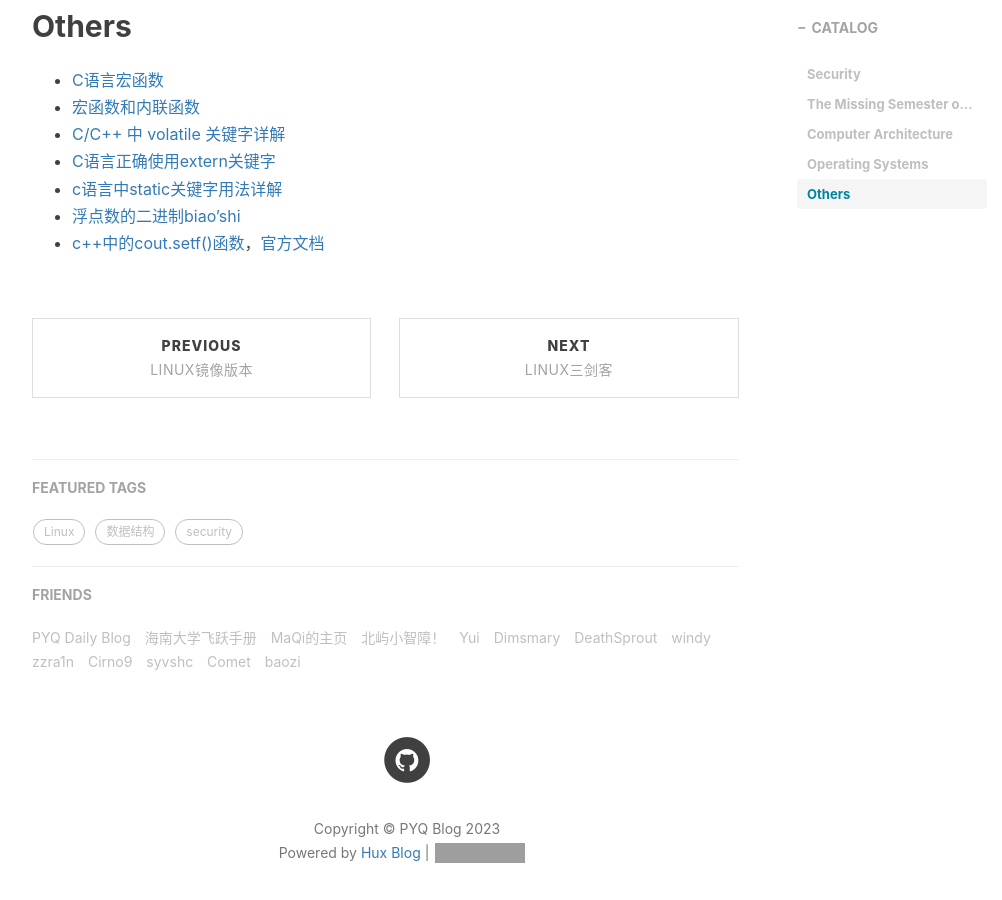
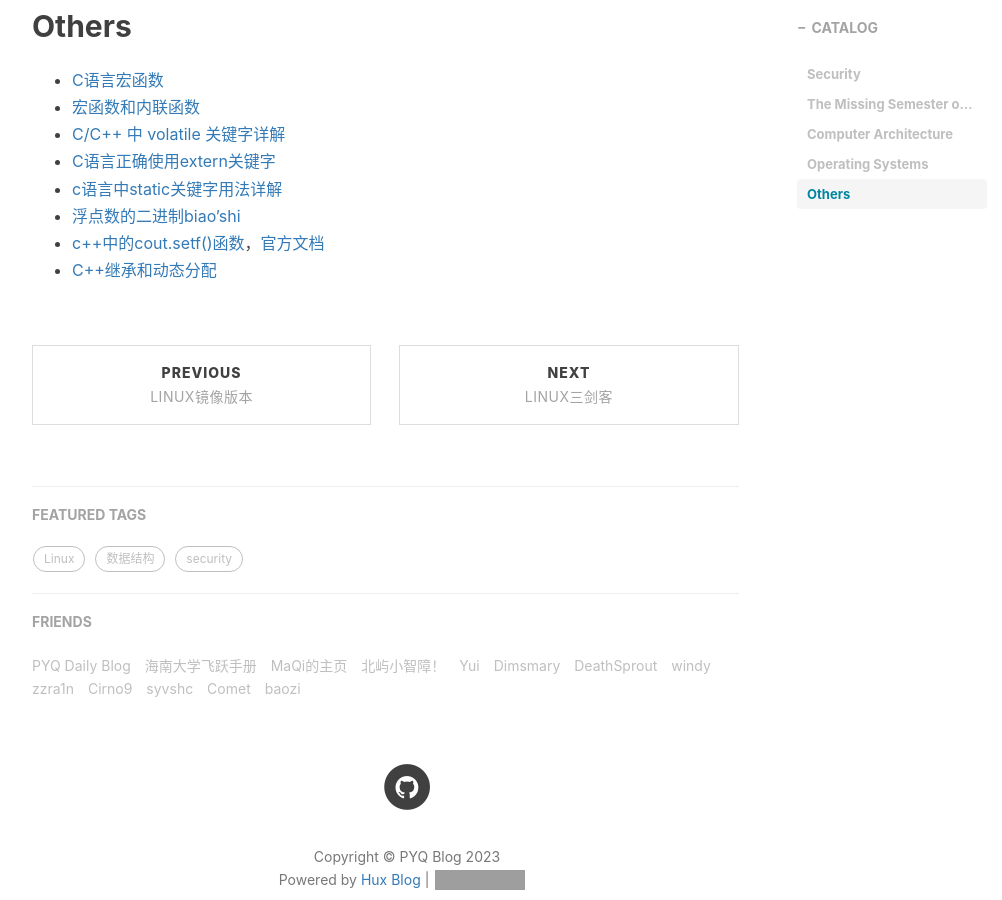
Before and after one commit to peng-yq/peng-yq.github.io, a Jekyll site: the page built from _posts/2022-10-04-good-blog-collection.md, in a window 1280 px wide and 900 px high, scrolled down 1547 px. Shown: the whole window, without its empty margins (233-1235 px from the left). Built offline with Jekyll 4.4.1, drawn with Linux system fonts in a browser that asks for light colours; nearby versions of some CDN libraries; comment, search, counter and statistics services are not loaded; grey boxes are pictures that could not be loaded.

Commit message:
Update 2022-10-04-good-blog-collection.md

```diff
--- a/_posts/2022-10-04-good-blog-collection.md
+++ b/_posts/2022-10-04-good-blog-collection.md
@@ -40,3 +40,4 @@ tags:
 - [c语言中static关键字用法详解](https://blog.csdn.net/guotianqing/article/details/79828100)
 - [浮点数的二进制biao'shi](https://www.ruanyifeng.com/blog/2010/06/ieee_floating-point_representation.html)
 - [c++中的cout.setf()函数](https://blog.csdn.net/baishuiniyaonulia/article/details/79144033)，[官方文档](https://cplusplus.com/reference/ios/ios_base/fmtflags/)
+- [C++继承和动态分配](https://blog.csdn.net/qq_36607894/article/details/105116525)
```
